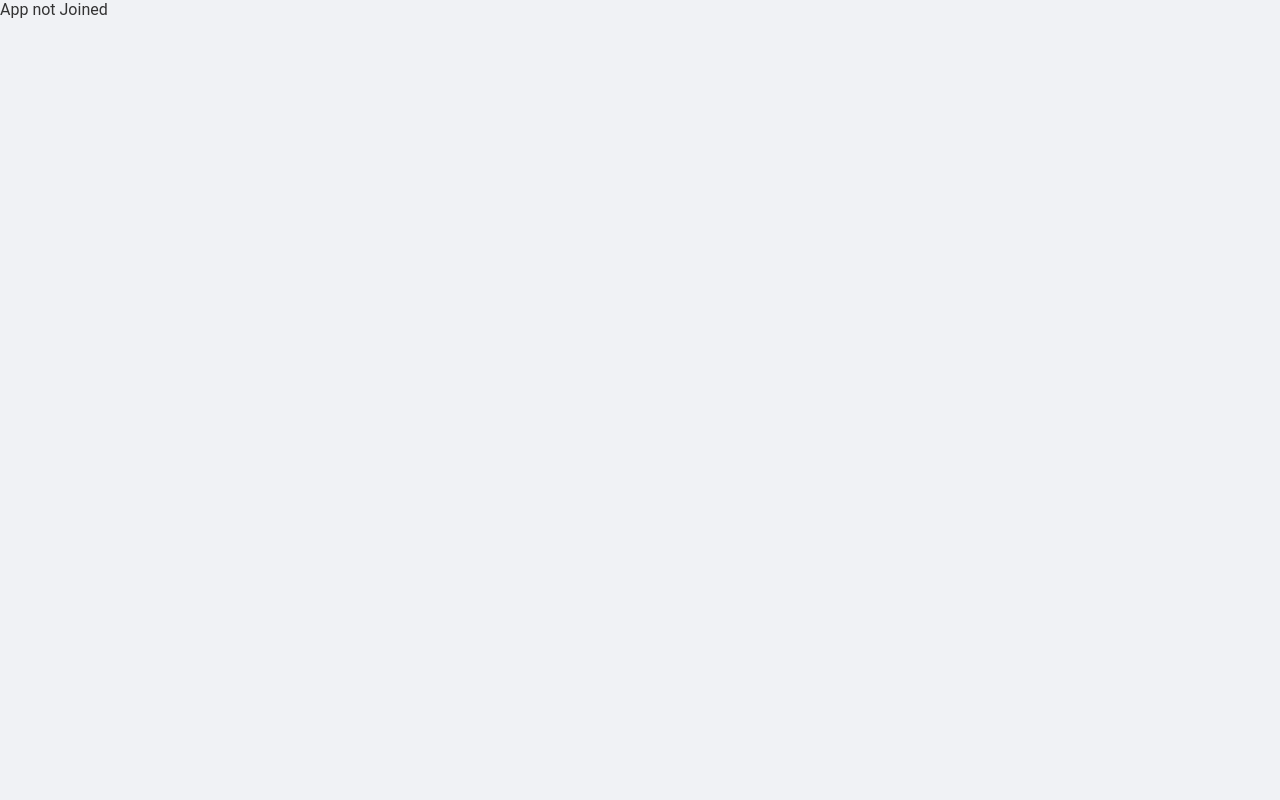
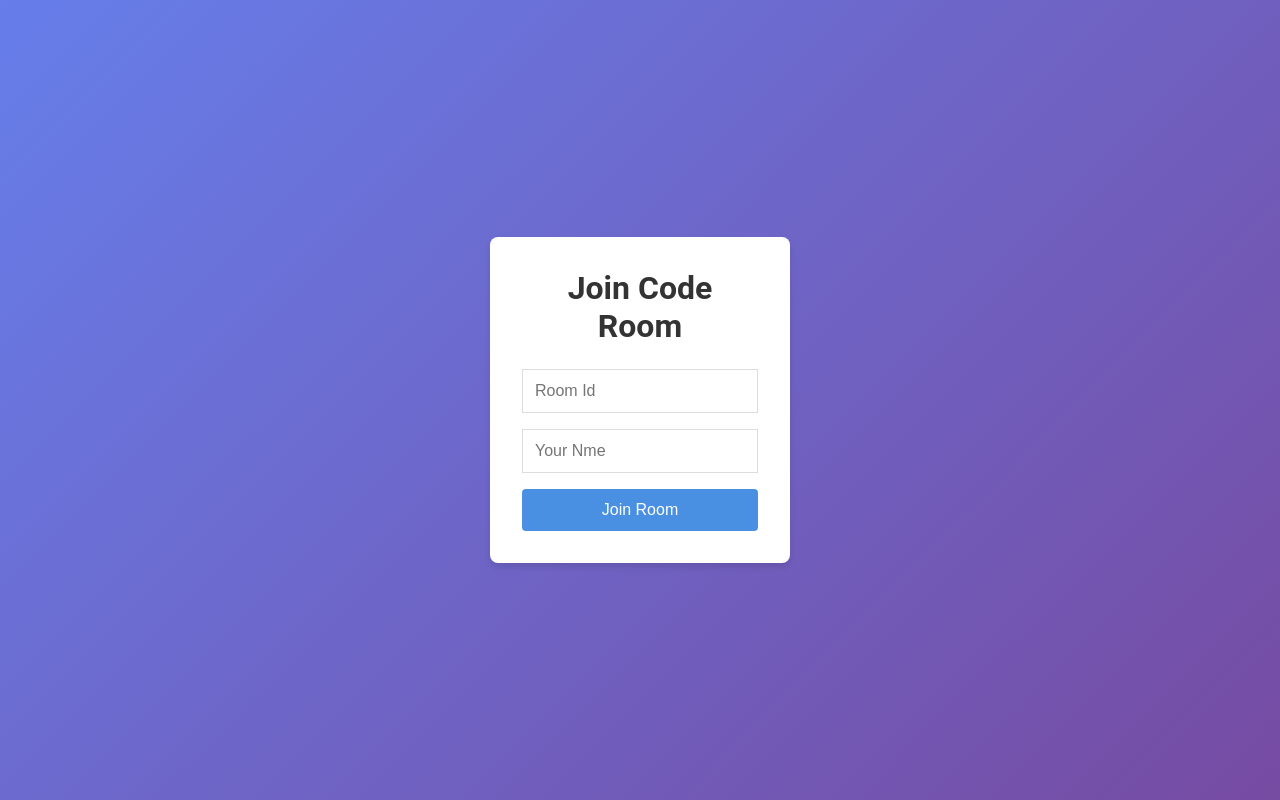
Before and after one commit to Devraj-19-05/Realtime-Code-Editor, a React (Vite) app in the folder frontend/: page / in a window 1280 px wide. Built offline with nearby package versions, Linux system fonts and the light colour scheme; no server answers.

Commit message:
updated files: index.js,App.jsx,App.css

```diff
--- a/frontend/src/App.css
+++ b/frontend/src/App.css
@@ -9,3 +9,49 @@ body{
   background: #f0f2f5;
   color:#333;
 }
+
+.join-container {
+  display: flex;
+  justify-content: center;
+  align-items: center;
+  height: 100vh;
+  background: linear-gradient(135deg, #667eea 0%, #764ba2 100%) !important;
+}
+
+.join-form {
+  background-color: #fff;
+  padding: 2rem;
+  border-radius: 8px;
+  box-shadow: 0 4px 6px rgb(0, 0, 0, 0.1);
+  text-align: center;
+  width: 300px;
+}
+
+h1 {
+  margin-bottom: 1.5rem;
+  color: #333;
+}
+
+input{
+  width: 100%;
+  padding: 0.75rem;
+  margin-bottom: 1rem;
+  border: 1px solid #ddd;
+  font-size: 1rem;
+}
+
+button{
+  width: 100%;
+    padding: 0.75rem;
+    background-color: #4a90e2;
+    color: white;
+    border: none;
+    border-radius: 4px;
+    font-size: 1rem;
+    cursor: pointer;
+    transform: background-color 03s ease;
+
+    &:hover {
+      background-color: #357abc;
+    }
+}
--- a/frontend/src/App.jsx
+++ b/frontend/src/App.jsx
@@ -2,13 +2,38 @@ import { useState } from "react";
 import "./App.css";
 import io from 'socket.io-client';
 
-const socket = io("http://localhost:5000");
+const socket = io("http://localhost:5173");
 
 const App = () => {
   const [joined, setJoined] = useState(false);
+  const [roomId, setRoomId] = useState("");
+  const [userName, setUserName] = useState("");
+
+  const joinRoom = () =>{
+    console.log(roomId, userName);
+  }
 
   if(!joined) {
-  return <div>App not Joined</div>;
+    return (
+    <div className="join-container">
+      <div className="join-form">
+        <h1>Join Code Room</h1>
+        <input
+        type="text"
+        placeholder="Room Id"
+        value={roomId}
+        onChange={(e) => setRoomId(e.target.value)}
+        />
+        <input
+        type="text"
+        placeholder="Your Nme"
+        value={userName}
+        onChange={(e) => setUserName(e.target.value)}
+        />
+        <button onClick={joinRoom}>Join Room</button>
+      </div>
+  </div>
+    );
   };
   return <div>User Joined</div>;
 };
```
Also changed, not shown: 1 other file (tests, documents, lock files or other folders).
